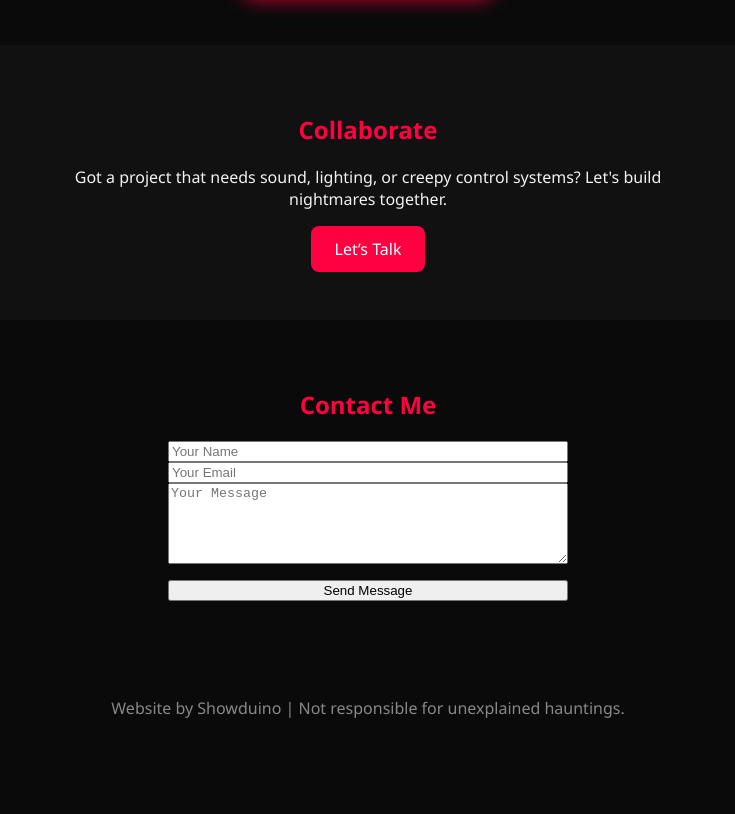
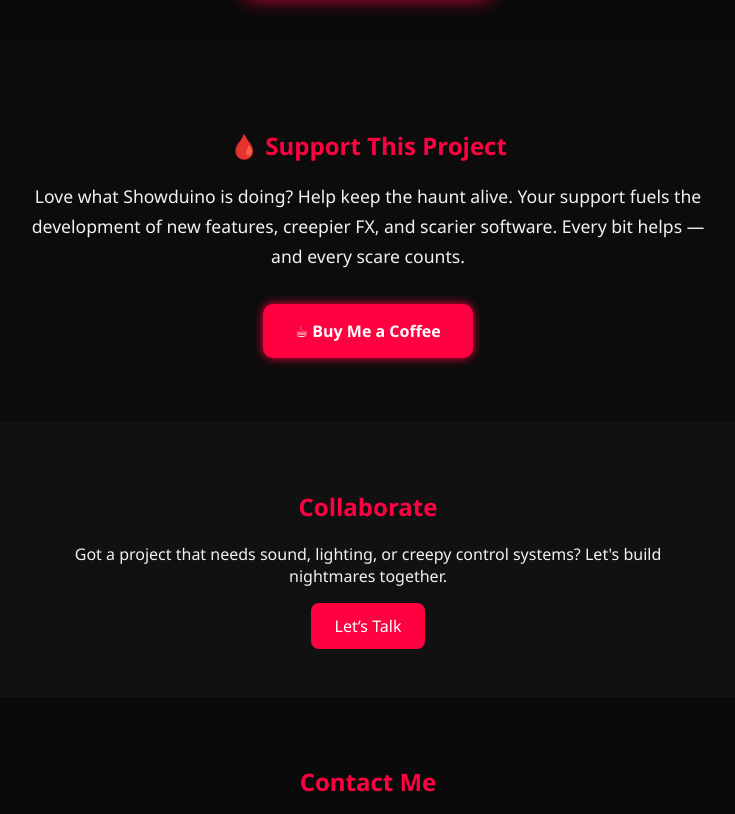
Before and after one commit to sumkindafreak/showduino.com, a plain HTML site: page index.html in a window 1280 px wide. Shown: the part 6135-6949 px from the top of the page, without its empty margins (272-1007 px from the left). Before the commit the page ends 6902 px from the top, so only its background shows below. Drawn offline with Linux system fonts and the light colour scheme.

Commit message:
Update index.html

```diff
--- a/index.html
+++ b/index.html
@@ -330,6 +330,22 @@
        box-shadow: 0 0 20px #ff0040;">
 </section>
 
+<!-- === SUPPORT THIS PROJECT SECTION === -->
+<section id="support-this" style="padding: 4rem 2rem; background-color: #0c0c0c; text-align: center;">
+  <h2 style="color: #ff0040;">🩸 Support This Project</h2>
+  <p style="max-width: 700px; margin: auto; font-size: 1.1rem; line-height: 1.7;">
+    Love what Showduino is doing? Help keep the haunt alive. Your support fuels the development of new features,
+    creepier FX, and scarier software. Every bit helps — and every scare counts.
+  </p>
+  <a href="https://www.buymeacoffee.com/showduino" target="_blank"
+     style="display: inline-block; margin-top: 2rem; padding: 1rem 2rem; background-color: #ff0040;
+     color: white; border-radius: 10px; text-decoration: none; font-weight: bold; box-shadow: 0 0 10px #ff0040;">
+    ☕ Buy Me a Coffee
+  </a>
+</section>
+
+
+
 <!-- === COLLABORATE SECTION === -->
 <section id="collab" style="padding: 3rem; text-align: center; background-color: #111;">
   <h2 style="color: #ff0040;">Collaborate</h2>
```
